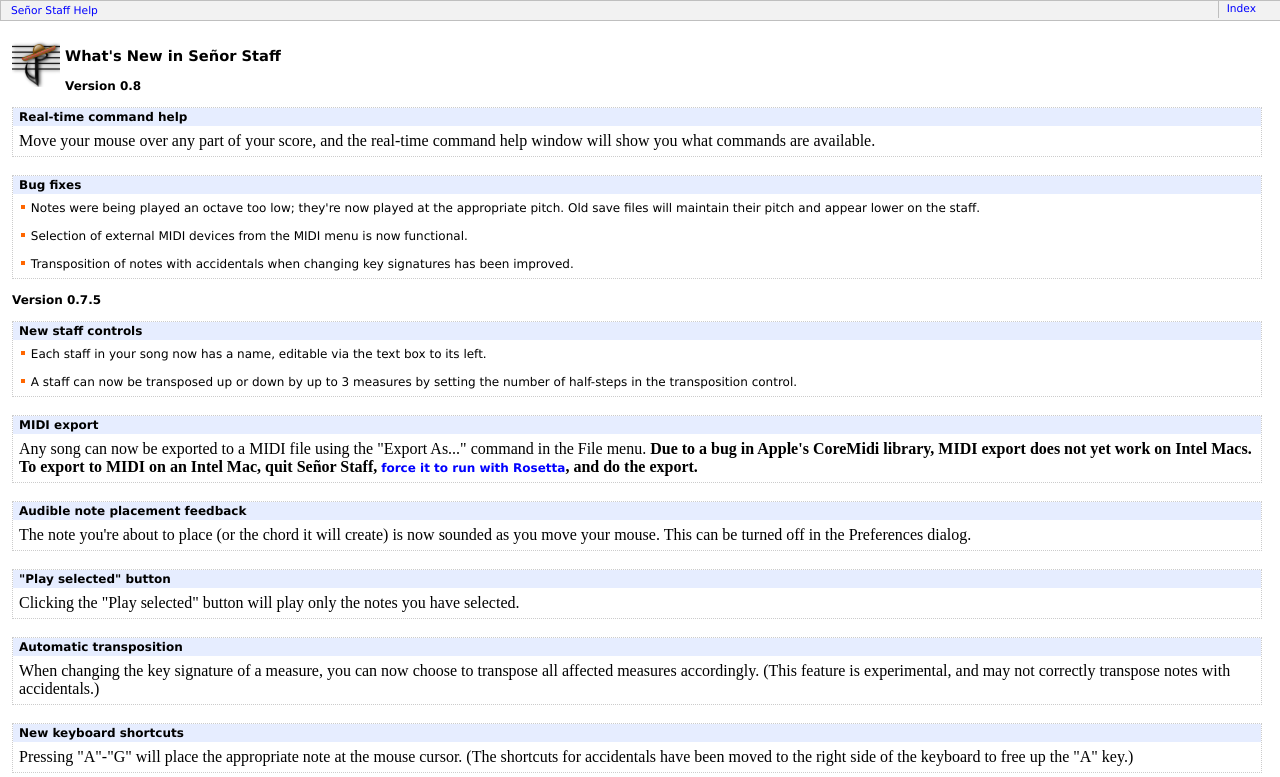
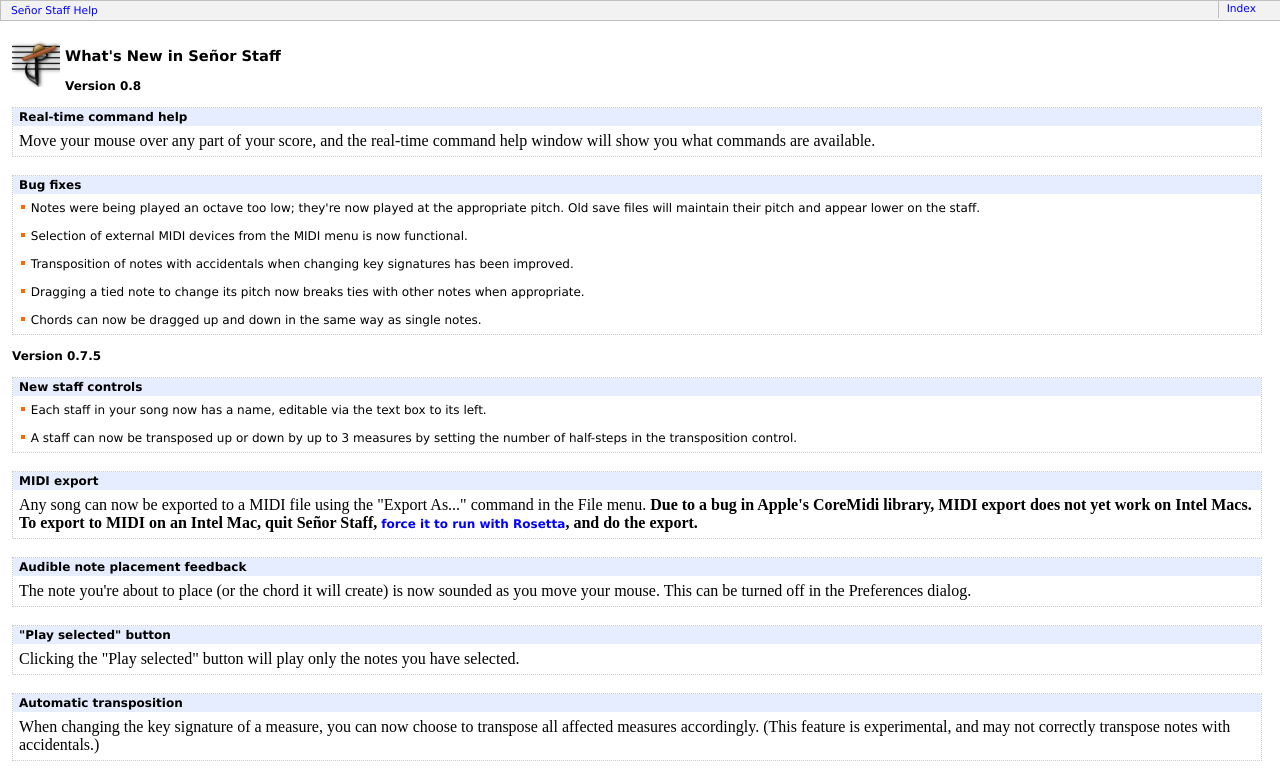
Before and after one commit to johndpope/notion, a plain HTML site: page English.lproj/Senor Staff Help/pages/whatsnew.html in a window 1280 px wide. Shown: the top 777 px of the page. Drawn offline with Linux system fonts and the light colour scheme.

Commit message:
make dragging work with chords

```diff
--- a/English.lproj/Senor Staff Help/pages/whatsnew.html
+++ b/English.lproj/Senor Staff Help/pages/whatsnew.html
@@ -55,6 +55,8 @@
 						<p><img src="../gfx/orngbullet.gif" alt="bullet" height="8" width="8" border="0"> Notes were being played an octave too low; they're now played at the appropriate pitch.  Old save files will maintain their pitch and appear lower on the staff.</p>
 						<p><img src="../gfx/orngbullet.gif" alt="bullet" height="8" width="8" border="0"> Selection of external MIDI devices from the MIDI menu is now functional.</p>
 						<p><img src="../gfx/orngbullet.gif" alt="bullet" height="8" width="8" border="0"> Transposition of notes with accidentals when changing key signatures has been improved.</p>
+						<p><img src="../gfx/orngbullet.gif" alt="bullet" height="8" width="8" border="0"> Dragging a tied note to change its pitch now breaks ties with other notes when appropriate.</p>
+						<p><img src="../gfx/orngbullet.gif" alt="bullet" height="8" width="8" border="0"> Chords can now be dragged up and down in the same way as single notes.</p>
 					</td>
 				</tr>
 			</table>
```
Also changed, not shown: 8 other files.
